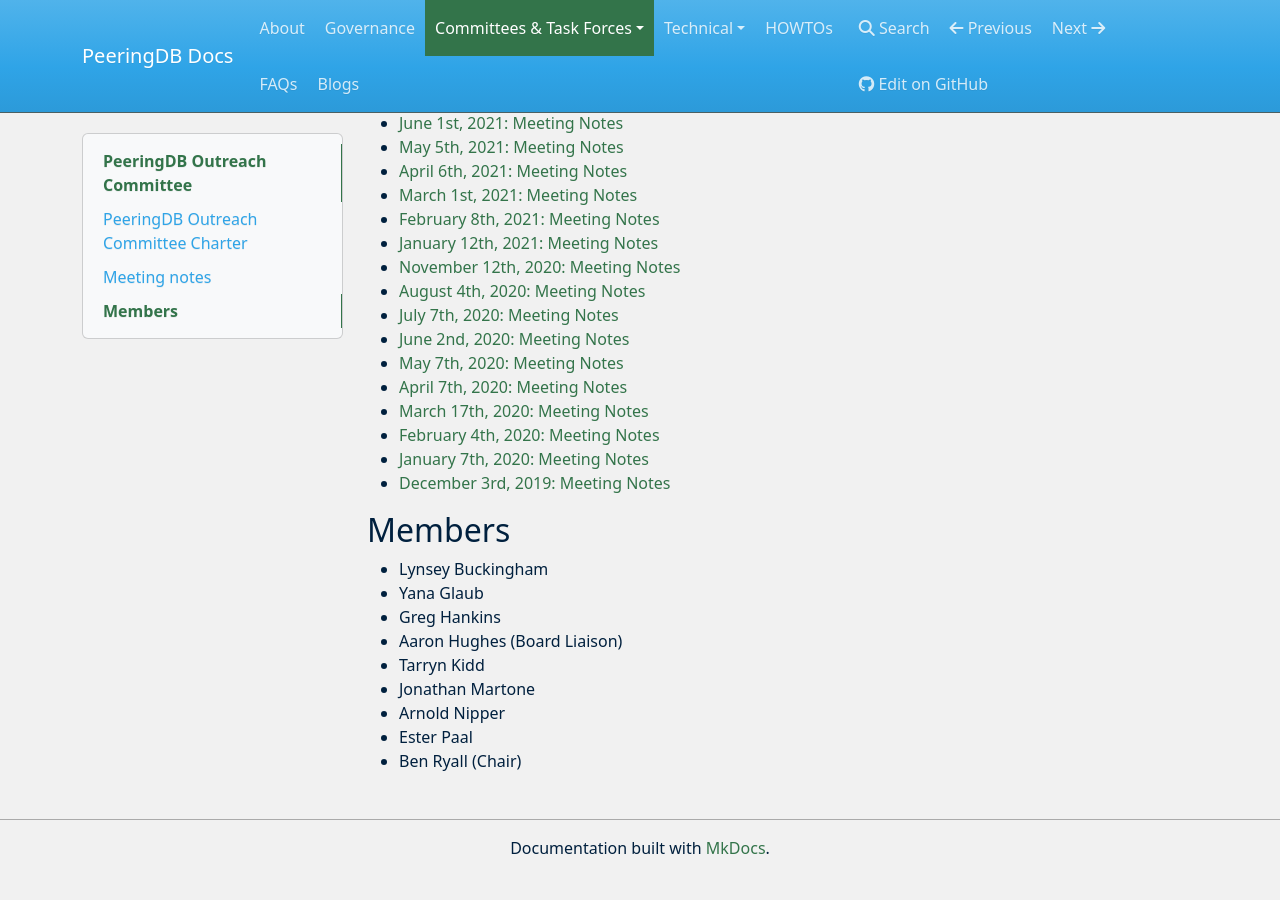
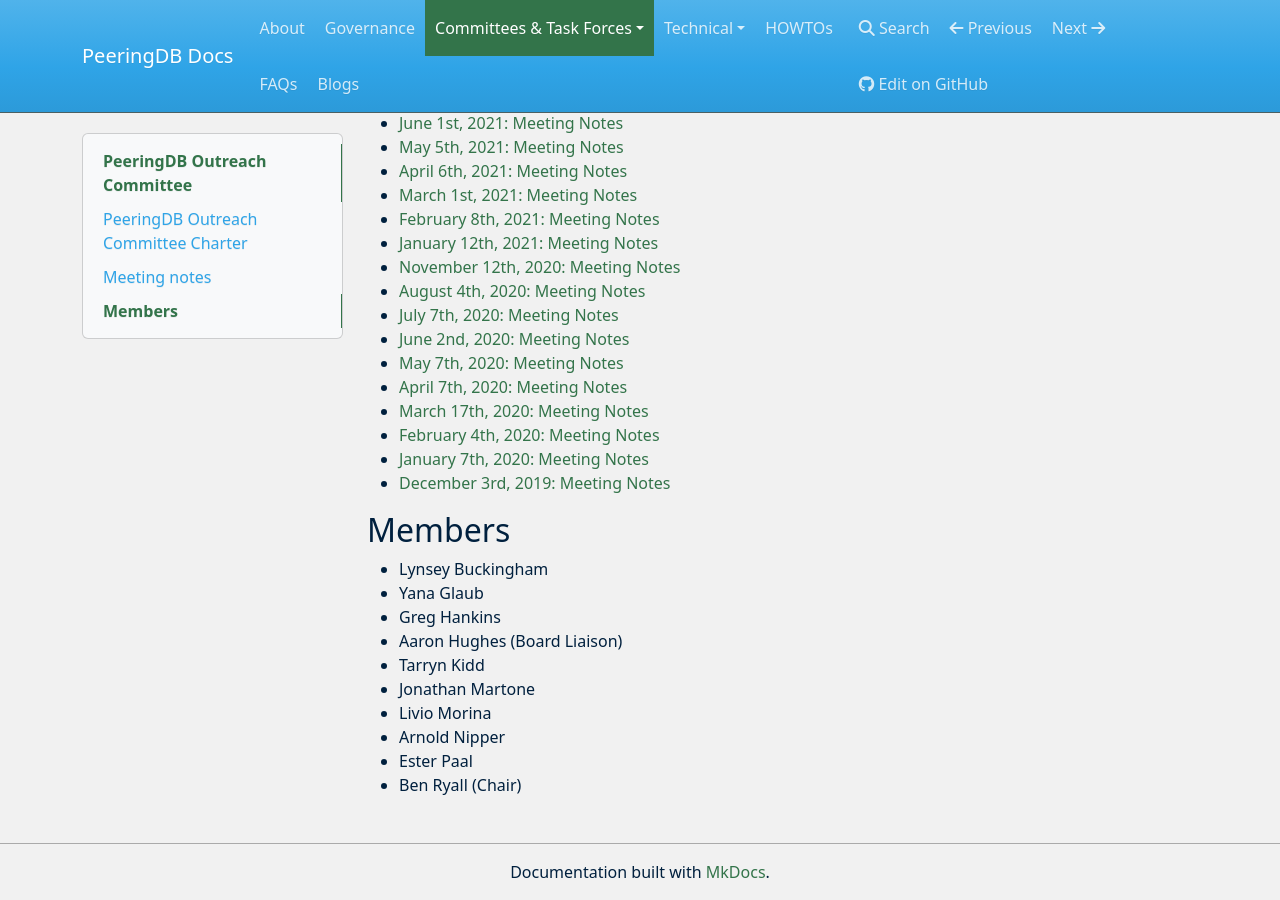
Before and after one commit to peeringdb/docs, an MkDocs documentation site: the page built from docs/committee/outreach/index.md, in a window 1280 px wide and 900 px high, scrolled down 1532 px. Built offline with MkDocs 1.6.1, drawn with Linux system fonts in a browser that asks for light colours; nearby versions of some CDN libraries; before the commit the page ends 2408 px from its top, so only the background shows below that.

Commit message:
Added Livio to OC page.

```diff
--- a/docs/committee/outreach/index.md
+++ b/docs/committee/outreach/index.md
@@ -36,6 +36,7 @@
 - Aaron Hughes (Board Liaison)
 - Tarryn Kidd
 - Jonathan Martone
+- Livio Morina
 - Arnold Nipper
 - Ester Paal
 - Ben Ryall (Chair)
```
